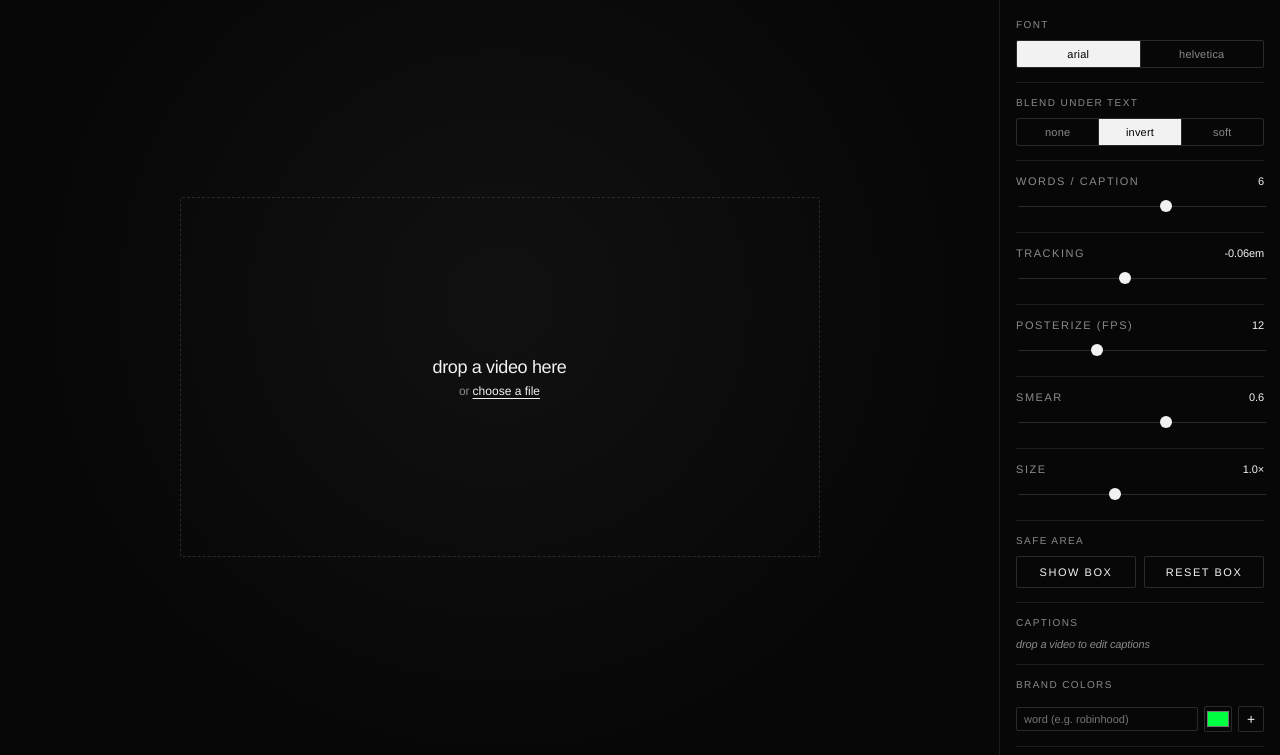
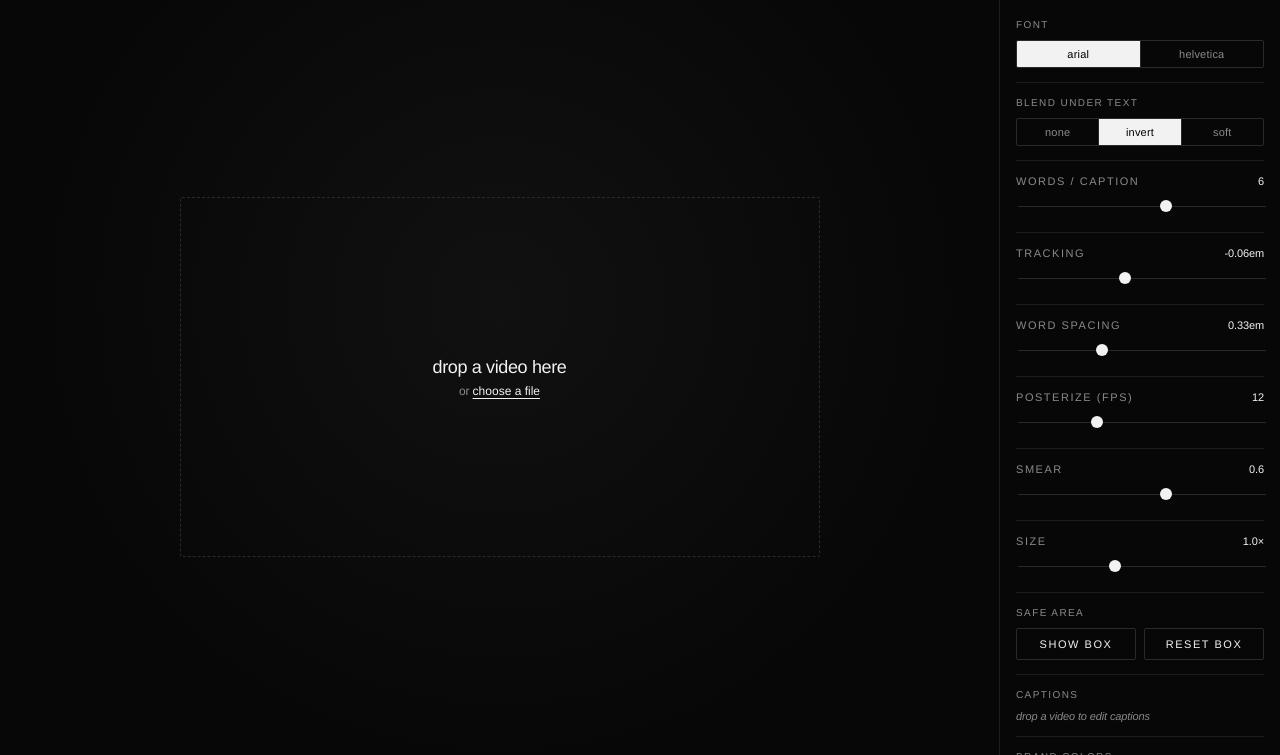
Before and after one commit to newomp4/typearrange, a Flask app: page / in a window 1280 px wide. Shown: the part 45-800 px from the top of the page. Run offline with Flask 3, Linux system fonts and the light colour scheme.

Commit message:
v0.4 — even word gaps, insert/delete/boring, whisper quality
- Word gap: single per-caption value baseSize * wordGapEm / aspect,
  replacing the per-pair Math.max(a,b) that made neighbours inflate one
  gap while leaving the others normal. New sidebar slider (0.10–0.80em,
  default 0.33) so the user can dial spacing without editing code.
- Captions panel: per-row + (insert after) and × (delete) buttons.
  Inserted rows live in the middle of the gap to the next caption, are
  focusable immediately, and the new layout step tolerates 0-word
  placeholder groups until the user types.
- Boring mode: per-row "min" toggle marks a caption's group .boring.
  layoutCaptions expands boring groups into 1-word sub-captions and
  tags them; transformAt picks a pop-subtle variant (97→100% scale, no
  smear, ignores the strength slider) so calm sections stay calm.
- Whisper: beam_size 1→5, best_of=5, temperature fallbacks,
  condition_on_previous_text=False, slightly looser VAD. Keeps the
  small int8 model on disk — no storage increase, ~2× decode time for
  fewer missed words and cascading hallucinations.

Co-Authored-By: Claude Opus 4.7 (1M context) <noreply@anthropic.com>

```diff
--- a/app.py
+++ b/app.py
@@ -175,12 +175,29 @@ def transcribe():
             return jsonify(error=str(e)), 500
 
         # Run Whisper. word_timestamps=True gives us per-word start/end.
+        # Decode tuning below trades ~2× transcription time for
+        # noticeably fewer missed words / mistaken homophones — no
+        # change in model size on disk.
         model = get_model()
         segments, info = model.transcribe(
             str(wav_path),
             word_timestamps=True,
-            vad_filter=True,           # drop silence
-            beam_size=1,               # fast; quality is still excellent
+            vad_filter=True,
+            # Wider beam + best_of picks the best of multiple candidate
+            # decodings instead of committing to the first hypothesis.
+            beam_size=5,
+            best_of=5,
+            # Temperature fallbacks: if the model can't find a confident
+            # decode at t=0 it retries with a bit of sampling. Reduces
+            # "stuck on a hallucinated word" failures on quiet audio.
+            temperature=[0.0, 0.2, 0.4, 0.6],
+            # Don't feed the previous segment's text back in — stops
+            # early mistakes from cascading through the rest of the clip
+            # (common on short-form social audio with music).
+            condition_on_previous_text=False,
+            # Slightly more permissive VAD so the model doesn't clip
+            # the first/last word of a phrase.
+            vad_parameters={"min_silence_duration_ms": 250},
             language=None,             # auto-detect
         )
 
--- a/static/css/style.css
+++ b/static/css/style.css
@@ -430,6 +430,29 @@ input[type=range]:hover::-webkit-slider-thumb { transform: scale(1.15); }
 }
 .cap-row.cap-active .cap-text { border-color: var(--fg); }
 
+.cap-btn {
+  height: 22px;
+  min-width: 22px;
+  padding: 0 5px;
+  background: transparent;
+  border: 1px solid var(--line-strong);
+  color: var(--fg-dim);
+  cursor: pointer;
+  border-radius: var(--radius);
+  font-size: 10px;
+  display: grid;
+  place-items: center;
+  flex-shrink: 0;
+}
+.cap-btn:hover { border-color: var(--fg); color: var(--fg); }
+.cap-min.active {
+  background: var(--fg);
+  color: #000;
+  border-color: var(--fg);
+}
+.cap-add { font-size: 13px; line-height: 1; }
+.cap-del { font-size: 13px; line-height: 1; }
+
 /* Brand colors — word + color-picker rows. */
 .brand-list {
   display: flex;
--- a/static/js/animation.js
+++ b/static/js/animation.js
@@ -76,10 +76,14 @@ TA.animation = (() => {
    * @param {number} strength     0..1 — dials smear amount (affects
    *                              scale-based variants only)
    * @param {number} dirSeed      hash int — picks variant + direction
+   * @param {boolean} boring      force the subtle 97→100% pop variant
+   *                              (no translation, no smear) regardless
+   *                              of dirSeed; used by "minimal animation"
+   *                              captions.
    * @returns {{ alpha:number, tx:number, ty:number, scaleX:number, scaleY:number }}
    *   tx / ty are in *fractions of video width/height* respectively.
    */
-  function transformAt(word, captionStart, wordIndex, t, strength, dirSeed) {
+  function transformAt(word, captionStart, wordIndex, t, strength, dirSeed, boring = false) {
     const popStart = captionStart + wordIndex * STAGGER_PER_WORD;
     const popEnd   = popStart + POP_IN_DURATION;
 
@@ -90,13 +94,11 @@ TA.animation = (() => {
       return { alpha: 1, tx: 0, ty: 0, scaleX: 1, scaleY: 1 };
     }
 
-    // Raw progress 0..1 across the pop-in window.
     const uRaw = (t - popStart) / POP_IN_DURATION;
-    // easeOutCirc: fast start, hard brake at the end.
     const u = U.easing.outCirc(uRaw);
     const remain = 1 - u;
 
-    const variant = pickVariant(dirSeed);
+    const variant = boring ? 'pop-subtle' : pickVariant(dirSeed);
 
     let tx = 0, ty = 0, scaleX = 1, scaleY = 1;
 
@@ -114,16 +116,23 @@ TA.animation = (() => {
         ty =  OFFSET_Y_FRAC * remain;
         break;
       case 'pop': {
-        // Subtle 95% → 100% scale, no translation. Strength still dials
-        // the intensity so the smear slider affects this variant too.
+        // Subtle 95% → 100% scale, no translation. Strength dials
+        // intensity so the smear slider affects this variant too.
         const s = U.lerp(1, 0.95, remain * strength);
         scaleX = s;
         scaleY = s;
         break;
       }
+      case 'pop-subtle': {
+        // Minimal 97% → 100% pop. Intentionally ignores `strength` —
+        // boring mode is the "calm" setting, so it should stay calm
+        // even when the user has the smear slider cranked.
+        const s = U.lerp(0.97, 1, u);
+        scaleX = s;
+        scaleY = s;
+        break;
+      }
       case 'smear-x': {
-        // Classic x-stretch smear: enters from a side, stretched wide and
-        // thinned vertically, brakes into place.
         const dir = ((dirSeed >>> 1) & 1) ? 1 : -1;
         tx = -dir * OFFSET_X_FRAC * remain;
         scaleX = U.lerp(1, MAX_STRETCH, remain * strength);
@@ -132,7 +141,6 @@ TA.animation = (() => {
       }
     }
 
-    // Alpha: fade in quickly (full opacity by uRaw=0.3).
     const alpha = U.clamp(uRaw / 0.3, 0, 1);
 
     return { alpha, tx, ty, scaleX, scaleY };
--- a/static/js/app.js
+++ b/static/js/app.js
@@ -30,6 +30,7 @@
     blendMode:       'difference',
     wordsPerCaption: 6,
     trackingEm:      -0.06,
+    wordGapEm:       0.33,
     posterizeFps:    12,
     squash:          0.6,
     sizeScale:       1.0,
@@ -222,6 +223,7 @@
     captions = L.layoutCaptions(groups, {
       fontFamily:      settings.fontFamily,
       trackingEm:      settings.trackingEm,
+      wordGapEm:       settings.wordGapEm,
       sizeScale:       settings.sizeScale,
       aspect,
       safeArea:        settings.safeArea,
@@ -255,47 +257,123 @@
 
       const time = document.createElement('span');
       time.className = 'cap-time';
-      time.textContent = U.fmtTime(g[0]?.s ?? 0);
+      // Empty (newly-inserted) rows fall back to _start so the user can
+      // see when the caption will play before typing anything.
+      const startSec = g[0]?.s ?? g._start ?? 0;
+      time.textContent = U.fmtTime(startSec);
 
       const input = document.createElement('input');
       input.type = 'text';
       input.className = 'cap-text';
       input.value = g.map(w => w.w).join(' ');
+      input.placeholder = g.length ? '' : 'new caption…';
       input.spellcheck = false;
       const commit = () => {
-        if (input.value !== g.map(w => w.w).join(' ')) {
-          updateCaptionText(i, input.value);
-        }
+        const current = g.map(w => w.w).join(' ');
+        if (input.value !== current) updateCaptionText(i, input.value);
       };
       input.addEventListener('blur', commit);
       input.addEventListener('keydown', e => {
         if (e.key === 'Enter') { e.preventDefault(); input.blur(); }
       });
 
+      // "min" — toggle boring mode on this caption.
+      const minBtn = document.createElement('button');
+      minBtn.className = 'cap-btn cap-min' + (g.boring ? ' active' : '');
+      minBtn.textContent = 'min';
+      minBtn.title = 'minimal animation (1 word at a time)';
+      minBtn.setAttribute('aria-pressed', g.boring ? 'true' : 'false');
+      minBtn.addEventListener('click', () => {
+        g.boring = !g.boring;
+        minBtn.classList.toggle('active', !!g.boring);
+        minBtn.setAttribute('aria-pressed', g.boring ? 'true' : 'false');
+        rebuildCaptions();
+      });
+
+      // "+" — insert a new empty caption after this one.
+      const addBtn = document.createElement('button');
+      addBtn.className = 'cap-btn cap-add';
+      addBtn.textContent = '+';
+      addBtn.title = 'insert caption after';
+      addBtn.addEventListener('click', () => insertCaptionAfter(i));
+
+      // "×" — delete this caption.
+      const delBtn = document.createElement('button');
+      delBtn.className = 'cap-btn cap-del';
+      delBtn.textContent = '×';
+      delBtn.title = 'delete caption';
+      delBtn.addEventListener('click', () => deleteCaption(i));
+
       row.appendChild(time);
       row.appendChild(input);
+      row.appendChild(minBtn);
+      row.appendChild(addBtn);
+      row.appendChild(delBtn);
       captionListEl.appendChild(row);
     });
   }
 
+  /** Derive [start, end] for a group — uses words if present, else the
+   *  sentinel _start/_end set at insert-time. */
+  function groupSpan(g) {
+    if (g.length) {
+      return { start: g[0].s, end: g[g.length - 1].e };
+    }
+    return { start: g._start ?? 0, end: g._end ?? (g._start ?? 0) + 0.5 };
+  }
+
   function updateCaptionText(idx, text) {
     const original = groups[idx];
-    if (!original?.length) return;
-    const start = original[0].s;
-    const end   = original[original.length - 1].e;
-    const span  = Math.max(0.1, end - start);
+    if (!original) return;
+    const { start, end } = groupSpan(original);
+    const span = Math.max(0.1, end - start);
     const wordList = text.trim().split(/\s+/).filter(Boolean);
     if (!wordList.length) {
-      // Refuse empty — just restore the list UI to the existing group.
+      // Empty input on a non-empty group — ignore (restore visible state).
+      // Empty input on an already-empty group — leave the row alone so
+      // the user can still type into it later.
       renderCaptionList();
       return;
     }
     const perWord = span / wordList.length;
-    groups[idx] = wordList.map((w, i) => ({
+    const next = wordList.map((w, i) => ({
       w,
       s: start + i * perWord,
       e: start + (i + 1) * perWord,
     }));
+    // Preserve per-group metadata (boring flag, etc.).
+    next.boring = !!original.boring;
+    groups[idx] = next;
+    rebuildCaptions();
+  }
+
+  function insertCaptionAfter(idx) {
+    if (!groups) return;
+    const current = groups[idx];
+    const next    = groups[idx + 1];
+    const currentEnd = current?.length ? current[current.length - 1].e : (current?._end ?? 0);
+    const nextStart  = next?.length    ? next[0].s                     : (next?._start    ?? currentEnd + 1.5);
+    const gap = Math.max(0.2, nextStart - currentEnd);
+    // Slot the new caption into the middle 40% of the gap so it doesn't
+    // butt right against its neighbours.
+    const newStart = currentEnd + gap * 0.30;
+    const newEnd   = currentEnd + gap * 0.70;
+    const empty = [];
+    empty._start = newStart;
+    empty._end   = newEnd;
+    empty.boring = false;
+    groups.splice(idx + 1, 0, empty);
+    renderCaptionList();
+    // Focus the new row's input so the user can start typing immediately.
+    const rows = captionListEl.querySelectorAll('.cap-row');
+    rows[idx + 1]?.querySelector('.cap-text')?.focus();
+    rebuildCaptions();
+  }
+
+  function deleteCaption(idx) {
+    if (!groups || !groups[idx]) return;
+    groups.splice(idx, 1);
+    renderCaptionList();
     rebuildCaptions();
   }
 
@@ -520,6 +598,11 @@
     rebuildCaptions();
   });
 
+  wireRange('wordGapRange', 'wordGapVal', v => `${(v/100).toFixed(2)}em`, v => {
+    settings.wordGapEm = v / 100;
+    rebuildCaptions();
+  });
+
   wireRange('fpsRange', 'fpsVal', v => `${v}`, v => {
     settings.posterizeFps = v;
     applySettingsToRenderer();
--- a/static/js/layout.js
+++ b/static/js/layout.js
@@ -106,21 +106,21 @@ TA.layout = (() => {
   // 4. Lay out a single caption.
   // ------------------------------------------------------------------
 
-  /** Visual air between adjacent words on a row, as a fraction of the
-   *  larger neighbour's em. A normal printer's word-space is ~0.3em; we
-   *  skew a little wider (0.33) so the collage doesn't run together when
-   *  bold and thin words sit beside each other. */
-  const WORD_GAP_EM = 0.33;
-  const wordGapFrac = (a, b, aspect) =>
-    WORD_GAP_EM * Math.max(a.sizeNH, b.sizeNH) / aspect;
-
+  /** Word gap as a fraction of the caption's baseSize em.
+   *  A normal printer's word-space is ~0.3em. We use ONE value per
+   *  caption (not per-pair-max) so every gap in a row is the same
+   *  distance — hero-scaled words used to inflate one gap while
+   *  leaving the others normal, which read as uneven spacing. */
   function layoutCaption(group, opts, seedInt) {
     const {
       fontFamily, baseSize, tracking, maxRowWidthFrac, sizeScale, aspect,
-      safeCX, safeCY, safeW, safeH, brandColors,
+      safeCX, safeCY, safeW, safeH, brandColors, wordGapEm, boring,
     } = opts;
     const rand = U.mulberry32(seedInt);
-    const preset = pickPreset(rand);
+    const preset = boring ? 'stack-center' : pickPreset(rand);
+
+    // Single consistent gap for this caption, in fractions of video width.
+    const wordGap = wordGapEm * baseSize / aspect;
 
     // 4a. Per-word typography + measurement.
     const items = group.map(g => {
@@ -152,7 +152,7 @@ TA.layout = (() => {
 
     for (const it of items) {
       const isHero = it.sizeNH >= HERO_SIZE;
-      const gap = row.length ? wordGapFrac(row[row.length - 1], it, aspect) : 0;
+      const gap = row.length ? wordGap : 0;
       const wouldOverflow = rowWidth + gap + it.widthFrac > maxRowWidthFrac;
 
       if (row.length && (isHero || wouldOverflow)) {
@@ -160,7 +160,7 @@ TA.layout = (() => {
         row = [];
         rowWidth = 0;
       }
-      const gapNow = row.length ? wordGapFrac(row[row.length - 1], it, aspect) : 0;
+      const gapNow = row.length ? wordGap : 0;
       row.push(it);
       rowWidth += gapNow + it.widthFrac;
 
@@ -188,7 +188,7 @@ TA.layout = (() => {
 
     const rowPlacements = rows.map((r, rowIdx) => {
       const rowW = r.reduce(
-        (sum, w, i) => sum + w.widthFrac + (i > 0 ? wordGapFrac(r[i - 1], w, aspect) : 0),
+        (sum, w, i) => sum + w.widthFrac + (i > 0 ? wordGap : 0),
         0,
       );
       let xStart;
@@ -215,7 +215,7 @@ TA.layout = (() => {
 
       let x = xStart;
       return r.map((it, i) => {
-        if (i > 0) x += wordGapFrac(r[i - 1], it, aspect);
+        if (i > 0) x += wordGap;
         const pos = { x, widthFrac: it.widthFrac, ascent: it.ascent, descent: it.descent, item: it };
         x += it.widthFrac;
         return pos;
@@ -293,6 +293,7 @@ TA.layout = (() => {
       end,
       preset,
       rows: laidOutRows,
+      boring: !!boring,
       words: laidOutRows.flatMap((r, ri) => r.words.map((p, wi) => ({
         x: p.x,
         yBaseline: p.baselineY,
@@ -307,6 +308,7 @@ TA.layout = (() => {
         s: p.item.s,
         e: p.item.e,
         color: p.item.color,
+        boring: !!boring,
         // Per-word direction seed: alternates by row, flipped per caption,
         // so within a caption words come from varied sides but it still
         // reads as intentional.
@@ -323,7 +325,15 @@ TA.layout = (() => {
 
   /** Lay out already-grouped captions. Split out from buildCaptions so
    *  the UI can hold its own mutable group list (for edited captions)
-   *  and call this whenever visual settings change. */
+   *  and call this whenever visual settings change.
+   *
+   *  Groups can carry:
+   *    - `.boring = true` — each word in the group is expanded into its
+   *      own 1-word caption (so only one word shows at a time), rendered
+   *      with a minimal subtle-pop animation. Used for calmer moments
+   *      that don't need the full motion-graphic smear.
+   *    - length 0 — empty/new caption placeholder, filtered out.
+   */
   function layoutCaptions(groups, settings) {
     if (!groups?.length) return [];
     const {
@@ -333,6 +343,7 @@ TA.layout = (() => {
       aspect       = 16 / 9,
       safeArea     = DEFAULT_SAFE_AREA,
       brandColors  = null,
+      wordGapEm    = 0.33,
     } = settings;
 
     const safeW  = Math.max(0.1, safeArea.x1 - safeArea.x0);
@@ -343,7 +354,22 @@ TA.layout = (() => {
     const baseSize = 0.09 * (safeH / 0.64);
     const maxRowWidthFrac = safeW * 0.98;
 
-    return groups.map((g, i) => layoutCaption(g, {
+    // Expand boring groups into 1-word sub-groups; drop empties.
+    const expanded = [];
+    for (const g of groups) {
+      if (!g || g.length === 0) continue;
+      if (g.boring) {
+        for (const w of g) {
+          const single = [w];
+          single.boring = true;
+          expanded.push(single);
+        }
+      } else {
+        expanded.push(g);
+      }
+    }
+
+    return expanded.map((g, i) => layoutCaption(g, {
       fontFamily,
       baseSize,
       tracking: trackingEm,
@@ -352,6 +378,8 @@ TA.layout = (() => {
       aspect,
       safeCX, safeCY, safeW, safeH,
       brandColors,
+      wordGapEm,
+      boring: !!g.boring,
     }, U.hash32(`${i}-${fontFamily}-${g[0]?.w || ''}`)));
   }
 
--- a/static/js/renderer.js
+++ b/static/js/renderer.js
@@ -125,7 +125,7 @@ TA.renderer = (() => {
         for (let i = 0; i < cap.words.length; i++) {
           const wd = cap.words[i];
           const { alpha, tx, ty, scaleX, scaleY } =
-            A.transformAt(wd, cap.start, i, t, state.squash, wd.dirSeed || i);
+            A.transformAt(wd, cap.start, i, t, state.squash, wd.dirSeed || i, !!wd.boring);
           if (alpha <= 0) continue;
 
           const fontPx = wd.sizeNH * H;
--- a/templates/index.html
+++ b/templates/index.html
@@ -100,6 +100,14 @@
 
       <div class="panel-section">
         <div class="row">
+          <label>word spacing</label>
+          <span class="val" id="wordGapVal">0.33em</span>
+        </div>
+        <input type="range" id="wordGapRange" min="10" max="80" step="1" value="33" />
+      </div>
+
+      <div class="panel-section">
+        <div class="row">
           <label>posterize (fps)</label>
           <span class="val" id="fpsVal">12</span>
         </div>
```
